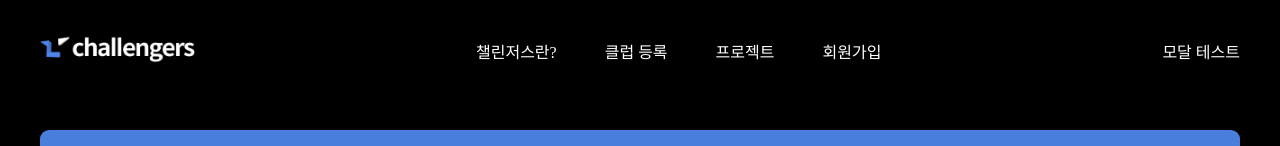
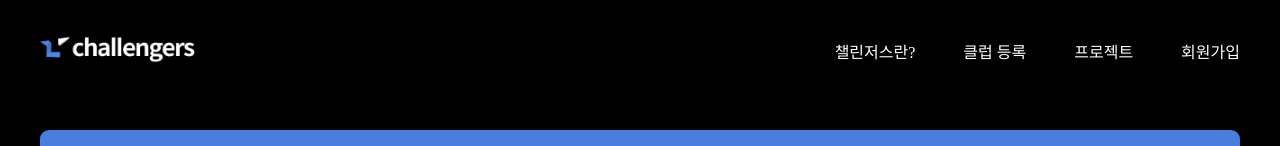
Before and after one commit to chalIengers/challengers-front, a React (Create React App) app: page /project in a window 1280 px wide. Shown: the top 146 px of the page. Built offline with nearby package versions, Linux system fonts and the light colour scheme; a web font is replaced by a local one.

Commit message:
Test - 모달 테스트 출력 코드 제거(#16)

```diff
--- a/src/component/emotion/component.tsx
+++ b/src/component/emotion/component.tsx
@@ -3,9 +3,7 @@ import { SerializedStyles, css } from '@emotion/react';
 import styled from '@emotion/styled';
 import React, { ReactNode, useEffect, useState, useRef } from 'react';
 import { Link } from 'react-router-dom';
-import { useDispatch } from 'react-redux';
 import bannerImg from '../../assets/images/3d-construction-made-of-glass-abstract-geometrical-composition 1.png';
-import { openModal } from '../../store/modalSlice';
 
 interface ContainerComponentProps {
   width?: string;
@@ -327,7 +325,6 @@ const NavItem = styled(Link)`
 `;
 export const Header = () => {
   const [scrollState, setScrollState] = useState<boolean>(false);
-  const dispatch = useDispatch();
 
   const handleScroll = () => {
     if (window.scrollY || document.documentElement.scrollTop > 0) {
@@ -426,14 +423,6 @@ export const Header = () => {
           <NavItem to="/project">프로젝트</NavItem>
           <NavItem to="/">회원가입</NavItem>
         </NavList>
-        <div
-          role="presentation"
-          onClick={() => {
-            dispatch(openModal({ modalType: 'CreateClubModal' }));
-          }}
-        >
-          모달 테스트
-        </div>
       </div>
     </Nav>
   );
```
